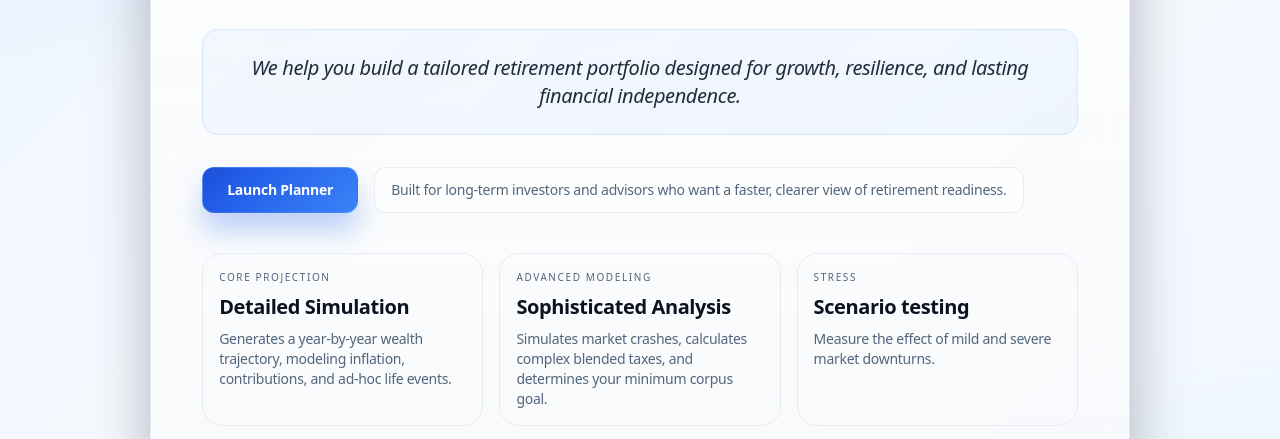
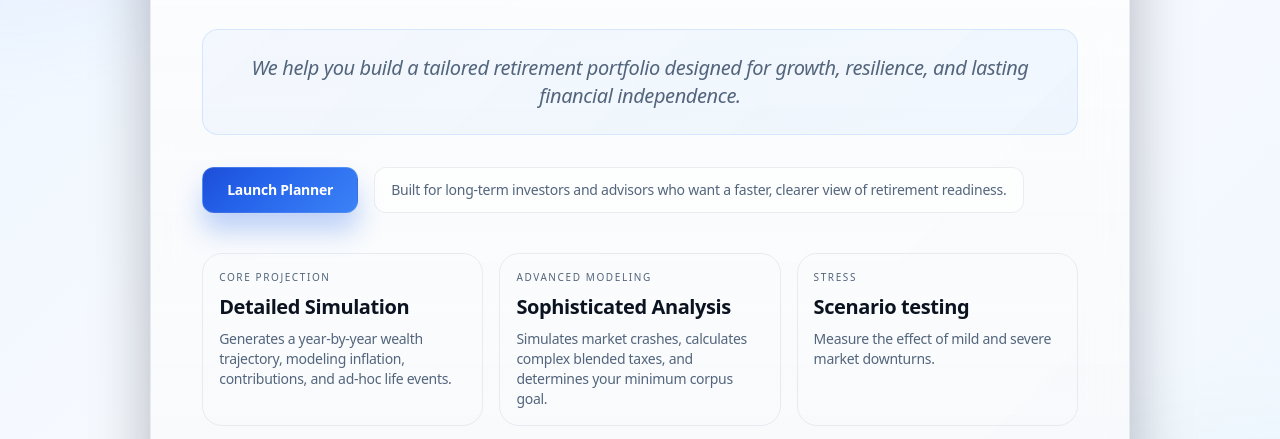
Before and after one commit to abmullick/Financials, a plain HTML site: page retirals/src/static/index.html in a window 1280 px wide. Shown: the part 308-747 px from the top of the page. Drawn offline with nearby package versions, Linux system fonts and the light colour scheme.

Commit message:
small changes

```diff
--- a/retirals/src/static/index.html
+++ b/retirals/src/static/index.html
@@ -494,7 +494,7 @@
             </p>
 
             <div class="mt-8 rounded-2xl border p-6 text-center" style="border-color: rgba(102, 167, 255, 0.2); background: linear-gradient(135deg, rgba(102, 167, 255, 0.05), rgba(102, 167, 255, 0.08));">
-                <p class="text-xl italic font-medium" style="color: var(--text-2);">
+                <p class="text-xl italic font-medium" style="color: var(--text-3);">
                     We help you build a tailored retirement portfolio designed for growth, resilience, and lasting financial independence.
                 </p>
             </div>
```
